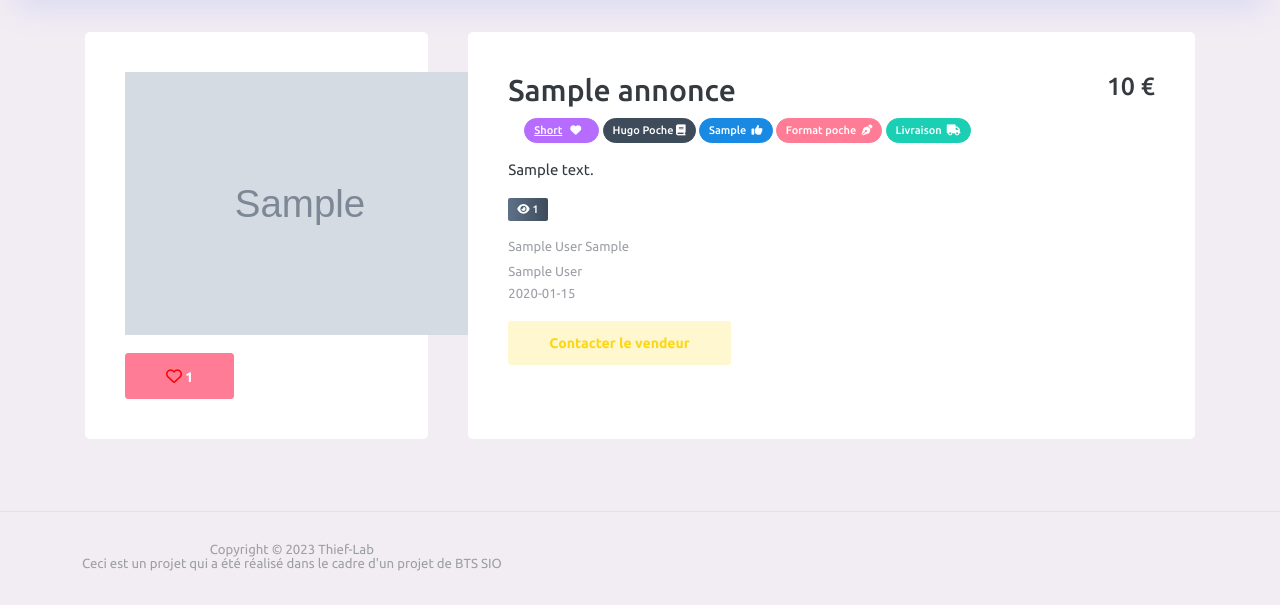
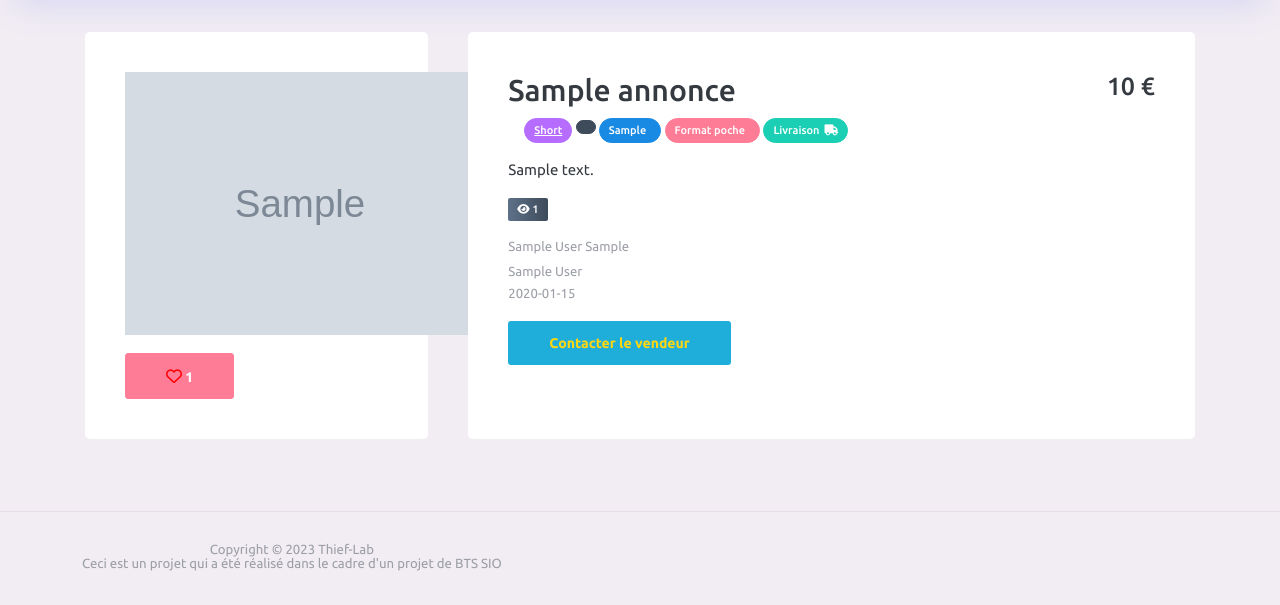
Before and after one commit to Thiefaine09/LBC-, a PHP site: page /View/detail.php?ida=1 in a window 1280 px wide. Shown: the part 129-734 px from the top of the page. Run offline with PHP 8.4, Linux system fonts and the light colour scheme; data comes from the database, SQL or seed files in the repository; tables that the repository leaves empty hold one stand-in row (values such as "Sample post"); grey boxes marked "Sample" are stand-in pictures; data that the repository does not hold is empty; some libraries are stand-ins or nearby versions.

Commit message:
changement

```diff
--- a/View/categorie.php
+++ b/View/categorie.php
@@ -105,7 +105,6 @@ $result2 = $statement2->fetchAll(PDO::FETCH_ASSOC);
                                 <a  class="btn btn-gradient-warning" href="categorie.php?idcategorie=<?=$result["idc"]?>&filtre=decroissant">Décroissant</a>
                                 <a  class="btn btn-gradient-warning" href="categorie.php?idcategorie=<?=$result["idc"]?>&filtre=livraison">Livraison</a>
                                 <a  class="btn btn-gradient-warning" href="categorie.php?idcategorie=<?=$result["idc"]?>&filtre=mainPropre">Main propre</a>
-                                <a  class="btn btn-gradient-warning" href="categorie.php?idcategorie=<?=$result["idc"]?>&filtre=poche">Poche</a>
                             </div>
                             <!-- un bouton est un lien amenant à la méthode get.
                             Lorsque l'on clique sur le bouton voulu, on rentre dans le if et appliquons la requête -->
--- a/View/detail.php
+++ b/View/detail.php
@@ -27,7 +27,7 @@ $req = $pdo->prepare("UPDATE annonce SET vue = :vue WHERE ida = :ida");
 $req->execute(array("vue" => $vue+1, "ida" => $ida));
 $req2 = $pdo->query("SELECT * FROM edition WHERE ide = ".$edition."");
 $req2=$req2->fetch();
-$nomEdition=$req2["nomEdition"];
+$nomMarque=$req2["nomMarque"];
 
 $req3 = $pdo->query("SELECT * FROM user WHERE idu = ".$vendeur."");
 $req3=$req3->fetch();
@@ -113,28 +113,28 @@ if(isset($_POST["send"])){
                                         <h2><?=$titre?><p class="float-end h3"><?= number_format($prix, 0, ',', ' ')  ?> €</p></h2>
                                         <ul class="product-variation">
                                             <?php if ($categorie==1): ?>
-                                                <a class="badge badge-pill badge-primary" href="categorie.php?idcategorie=<?=$categorie?>">Short<i class="fa-solid fa-heart mx-2"></i></a>
+                                                <a class="badge badge-pill badge-primary" href="categorie.php?idcategorie=<?=$categorie?>">Short</a>
                                             <?php elseif ($categorie==2): ?>
-                                                <a class="badge badge-pill badge-warning">Jogging/Legging<i class="fa-solid fa-user-secret mx-2"></i></a>
+                                                <a class="badge badge-pill badge-warning">Jogging/Legging</a>
                                             <?php elseif ($categorie==3): ?>
-                                                <a class="badge badge-pill badge-info">T-shirt<i class="fa-solid fa-rocket mx-2"></i></a>
+                                                <a class="badge badge-pill badge-info">T-shirt</a>
                                             <?php elseif ($categorie==4): ?>
-                                                <a class="badge badge-pill badge-danger">Développement personnel<i class="fa-solid fa-feather-pointed mx-2"></i></a>
+                                                <a class="badge badge-pill badge-danger">Développement personnel</a>
                                             <?php else: ?>
-                                                <a class="badge badge-pill badge-success">Survêtement<i class="fa-solid fa-earth-europe mx-2"></i></a>
+                                                <a class="badge badge-pill badge-success">Survêtement</a>
                                             <?php endif; ?>
                                             <!-- selon la catégorie, un different badge va s'afficher  -->
 
 
-                                            <span class="badge badge-pill badge-dark"><?=$nomEdition?> <i class="fa-solid fa-book"></i></span>
+                                            <span class="badge badge-pill badge-dark"><?=$nomMarque?> </span>
 
-                                            <span class="badge badge-pill badge-info"><?=$etat?> &nbsp<i class="fa-solid fa-thumbs-up"></i></span>
+                                            <span class="badge badge-pill badge-info"><?=$etat?> &nbsp</span>
                                             <!-- les informations récuperer son afficher dans un badge -->
 
                                             <?php if ($poche==1): ?>
-                                                <span class="badge badge-pill badge-danger">Format poche &nbsp<i class="fa-solid fa-pen-nib"></i></span>
+                                                <span class="badge badge-pill badge-danger">Format poche &nbsp</span>
                                             <?php else: ?>
-                                                <span class="badge badge-pill badge-danger">Format standard &nbsp<i class="fa-solid fa-pen-nib"></i></span>
+                                                <span class="badge badge-pill badge-danger">Format standard &nbsp</span>
                                             <?php endif; ?>
                                             <!--  si l'annonce est en format poche alors affichage d'un badge sinon different badge  -->
 
@@ -162,7 +162,7 @@ if(isset($_POST["send"])){
                                             <a href="message.php?idc=<?= $idc["idc"]?>" class="btn btn-inverse-warning">Contacter le vendeur</a>
                                             <?php } ?>
                                         <?php else: ?>
-                                            <a href="connexion.php" class="btn btn-inverse-warning">Contacter le vendeur</a>
+                                            <a href="connexion.php" class="btn btn-inverse-warning" style="background-color: #1FADDA;" >Contacter le vendeur</a>
                                         <?php endif; ?>
                                         <!-- si la personne est connecté alors on demande a la BDD si il y a une conversation en cours sur l'id de l'annonce et avec l'user :  possibilité de contacter le vendeur en cliquant sur le bouton
                                         sinon la personne n'est pas connecté alors on renvoie à la page connexion pour contacter ensuite le vendeur
@@ -187,7 +187,7 @@ if(isset($_POST["send"])){
 
                                 </div>
                                 <div class="modal-footer">
-                                    <input type="submit" class="btn btn-success" name="send" value="Envoyer message">
+                                    <input type="submit" class="btn btn-success"  name="send" value="Envoyer message">
                                     </form>
                                     <button type="button" class="btn btn-light" data-bs-dismiss="modal">Fermer</button>
                                 </div>
--- a/View/editAnnonce.php
+++ b/View/editAnnonce.php
@@ -119,13 +119,13 @@ if(isset($_POST["edit"])){
                                         </select>
                                     </div>
                                     <div class="form-group">
-                                        <label for="titre" class="form-label">Edition</label>
+                                        <label for="titre" class="form-label">Marque</label>
                                         <select class="form-control" name="edition">
                                             <?php foreach ($pdo->query('SELECT * FROM edition') as $row) {
                                                 if ($row['ide'] == $annonce['edition']) {
-                                                    echo '<option value="' . $row['ide'] . '" selected>' . $row['nomEdition'] . '</option>';
+                                                    echo '<option value="' . $row['ide'] . '" selected>' . $row['nomMarque'] . '</option>';
                                                 } else {
-                                                    echo '<option value="' . $row['ide'] . '">' . $row['nomEdition'] . '</option>';
+                                                    echo '<option value="' . $row['ide'] . '">' . $row['nomMarque'] . '</option>';
                                                 }
                                             }
                                             // possibilité de changer l'edition
--- a/View/include/header.php
+++ b/View/include/header.php
@@ -5,6 +5,7 @@
 <link rel="stylesheet" href="../asset/template/assets/vendors/font-awesome/css/font-awesome.min.css" />
 <link rel="stylesheet" href="../asset/template/assets/vendors/bootstrap-datepicker/bootstrap-datepicker.min.css">
 <link rel="stylesheet" href="../asset/template/assets/css/demo_3/style.css">
+<link rel="stylesheet" href="../asset/template/assets/css/demo_3/modif.css">
 <link rel="apple-touch-icon" sizes="180x180" href="../image/apple-touch-icon.png">
 <link rel="icon" type="image/png" sizes="32x32" href="../image/favicon-32x32.png">
 <link rel="icon" type="image/png" sizes="16x16" href="../image/favicon-16x16.png">
--- a/View/include/navigation.php
+++ b/View/include/navigation.php
@@ -77,8 +77,8 @@ if(isset($_POST["search"])){
 
                     <li class="nav-item nav-logout ">
                         <a class="nav-link text-center text-dark mt-lg-4" href="<?php if(isset($uid)): ?>mesAnnonces.php <?php else: ?>connexion.php <?php endif; ?>">
-                            <i class="fa-solid fa-list"><p  style="font-family: 'Courier New', Courier, monospace" class="d-lg-flex d-none note-icon">Mes annonces</p></i>
-                        </a>
+                                <i class="fa-solid fa-list"><p  style="font-family: 'Courier New', Courier, monospace" class="d-lg-flex d-none note-icon">Mes annonces</p></i>
+                            </a>
                     </li>
 
                     <li class="nav-item nav-logout ">
--- a/View/index.php
+++ b/View/index.php
@@ -1,7 +1,6 @@
 <?php
 include 'include/element.php';
 //$header = "MIME-Version: 1.0\r\n";
-//$header .= 'From: "Nom"<test@jalegreatdeal.fr>' . "\n";
 //$header .= 'Content-Type: text/html; charset="utf-8"' . "\n";
 //$header .= 'Content-Transfer-Encoding: 8bit';
 
@@ -131,7 +130,7 @@ if(isset($_POST["recherche"])){
                                                         <span class="badge badge-success">Survêtement <i class="fa-solid fa-earth-europe mx-2"></i></span>
                                                         <?php endif; ?>
                                                 </ul>
-                                                <a href="detail.php?ida=<?= $tableau["ida"] ?>" class="btn btn-inverse-warning">Voir</a>
+                                                <a href="detail.php?ida=<?= $tableau["ida"] ?>" class="btn btn-inverse-warning" style="background-color: #1FADDA">Voir</a>
                                             </div>
                                         </div>
                                     </div>
--- a/View/inscription.php
+++ b/View/inscription.php
@@ -203,7 +203,7 @@ if(isset($_POST['submit']))
                                         <input type="password" name="mdp2" class="form-control form-control-lg border-left-0" placeholder="Confirmer le mot de passe">
                                     </div>
                                 <div class="mt-3 text-center">
-                                    <input type="submit" name="submit" class="btn  btn-warning " value="S'inscrire">
+                                    <input type="submit" name="submit" class="btn  btn-warning " style="background-color: #1FADDA;"  value="S'inscrire">
                                 </div>
 
                             </form>
--- a/View/mesAnnonces.php
+++ b/View/mesAnnonces.php
@@ -24,7 +24,7 @@
                                 <h1>Mes annonces</h1>
                                 <table class="table table-striped">
                                     <tr>
-                                        <th>Photo</th><th>Titre</th><th>Catégorie</th><th>Edition</th><th>Poche</th><th>Livraison</th><th>Date</th><th>Vues</th><th>Prix</th><th>Supprimer</th>
+                                        <th>Photo</th><th>Titre</th><th>Catégorie</th><th>Marque</th><th>Poche</th><th>Livraison</th><th>Date</th><th>Vues</th><th>Prix</th><th>Supprimer</th>
                                     </tr>
                                     <?php
 
@@ -41,7 +41,7 @@
                                         <td class='align-middle'><img src='../<?= $row["photo"]?>' width='60'></td>
                                         <td class='align-middle'><?= $row["titre"] ?></td>
                                         <td class='align-middle'><?= $ligne2["nomCat"] ?></td>
-                                        <td class='align-middle'><?= $ligne3["nomEdition"] ?></td>
+                                        <td class='align-middle'><?= $ligne3["nomMarque"] ?></td>
                                         <?php
                                         if ($row["poche"]==1){
                                             echo "<td class='align-middle'><i class='fas fa-check'></i></td>";
--- a/View/message.php
+++ b/View/message.php
@@ -72,7 +72,7 @@ if(isset($_POST["bout_mess"]))
 <!DOCTYPE html>
 <html lang="fr">
 <head>
-    <title>Message - Great Deal</title>
+    <title>Message</title>
     <?php include 'include/header.php'; ?>  <!-- header présent sur toutes les pages (connexion avec bootstrap) -->
 </head>
 <body style="background-color: #f2edf3">
--- a/View/nvAnnonces.php
+++ b/View/nvAnnonces.php
@@ -110,13 +110,13 @@ if(isset($_POST["btn"])){ // si le bouton ets cliqué, les informations écrites
                                         <input type="text" name="detail" class="form-control form-control-lg" placeholder="Entrez une description:" />
                                     </div>
                                     <div class="mb-4">
-                                        <label class="form-label">Séléctionnez l'éditeur:</label>
+                                        <label class="form-label">Séléctionnez votre edition:</label>
                                         <select class="form-select mb-3" name="edition">
                                             <?php
                                             $req=$pdo->query("select * from edition");
                                             $resultat=$req->fetchAll();
                                             foreach($resultat as $edition){ ?>
-                                                <option value='<?= $edition["ide"] ?>'><?= $edition["nomEdition"] ?></option><br>";
+                                                <option value='<?= $edition["ide"] ?>'><?= $edition["nomedition"] ?></option><br>";
                                             <?php }
                                             ?>
                                         </select>
@@ -144,7 +144,7 @@ if(isset($_POST["btn"])){ // si le bouton ets cliqué, les informations écrites
                                         <label class="form-check-label" for="flexCheckChecked">J'accepte les conditions général d'utilisateur, les règles de diffusion du site Thief-LAB et j'autorise Thief-LAB a diffuser mon annonce.
                                         </label>
                                     </div>
-                                    <input style='background-color: #FFE713' class="btn px-5" name="btn" type="submit" value="Enregistrer">
+                                    <input style='background-color: #1FADDA' class="btn px-5" name="btn" type="submit" value="Enregistrer">
                                 </form>
 
                             </div>
--- a/View/profil.php
+++ b/View/profil.php
@@ -142,7 +142,7 @@ if(isset($_POST["bout_mdp"])) // si le bouton est cliqué, les informations sais
                                     <input type='file' name='photo' class='form-control form-control-lg' value="" />
 
                                 </div>
-                                <input class='btn btn-warning px-5' name='bout_avatar' type='submit' value='Modifier avatar'>
+                                <input class='btn btn-warning px-5' style="background-color: #1FADDA"  name='bout_avatar' type='submit' value='Modifier avatar'>
                                 </form>
                             </div>
                         </div>
@@ -194,7 +194,7 @@ if(isset($_POST["bout_mdp"])) // si le bouton est cliqué, les informations sais
                                                     <input type='text' name='nomVille' class='form-control form-control-lg' value='<?= $nomVille ?>'/>
 
                                                 </div>
-                                                <input class='btn btn-warning px-5' name='bout_info' type='submit' value='Enregistrer mes informations'>
+                                                <input class='btn btn-warning px-5' style="background-color: #1FADDA"  name='bout_info' type='submit' value='Enregistrer mes informations'>
 
                                                 </form>
                                             </div>
@@ -223,7 +223,7 @@ if(isset($_POST["bout_mdp"])) // si le bouton est cliqué, les informations sais
                                         <input type='password' name='mdp2' class='form-control form-control-lg'placeholder='Confirmez votre nouveau mot de passe'/>
 
                                     </div>
-                                    <input class='btn btn-warning px-5' name='bout_mdp' type='submit' value='Enregistrer le nouveau mot de passe'>
+                                    <input class='btn btn-warning px-5' style="background-color: #1FADDA" name='bout_mdp' type='submit' value='Enregistrer le nouveau mot de passe'>
 
                                     </form>
 
```
Also changed, not shown: asset/template/assets/css/demo_3/modif.css (added), image/annonce/ fdd d .png (added).
